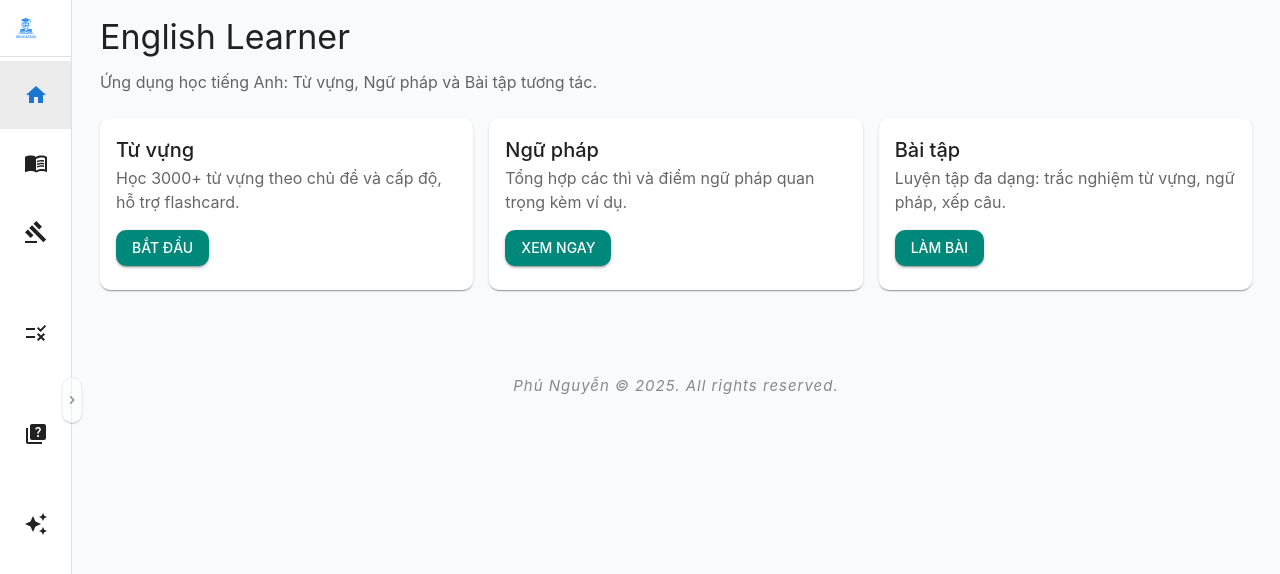
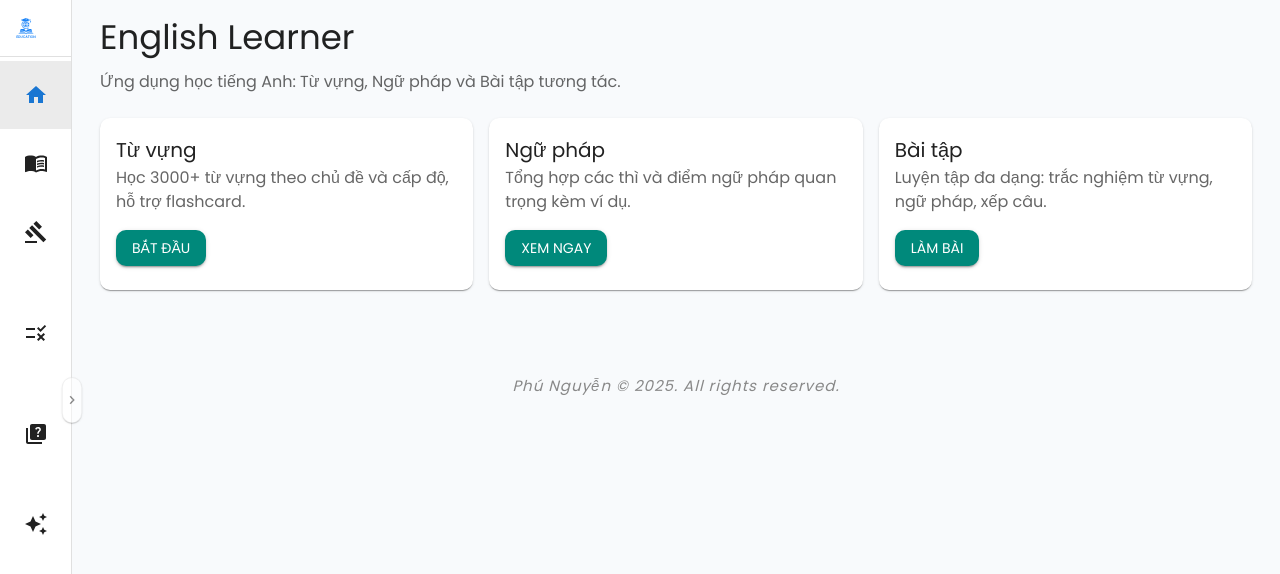
Before and after one commit to phunguyen321/english-app, a Next.js app: page / in a window 1280 px wide. Shown: the top 574 px of the page. Built offline with nearby package versions, Linux system fonts and the light colour scheme.

Commit message:
change font

```diff
--- a/src/app/globals.css
+++ b/src/app/globals.css
@@ -19,7 +19,7 @@
 body {
   color: var(--foreground);
   background: var(--background);
-  font-family: Arial, Helvetica, sans-serif;
+  font-family: var(--font-poppins), Arial, Helvetica, sans-serif;
   -webkit-font-smoothing: antialiased;
   -moz-osx-font-smoothing: grayscale;
 }
--- a/src/app/layout.tsx
+++ b/src/app/layout.tsx
@@ -1,11 +1,13 @@
 import type { Metadata } from "next";
-import { Geist, Geist_Mono } from "next/font/google";
+import { Poppins, Geist_Mono } from "next/font/google";
 import "./globals.css";
 import RootLayoutClient from "./RootLayoutClient";
 
-const geistSans = Geist({
-  variable: "--font-geist-sans",
+const poppins = Poppins({
+  variable: "--font-poppins",
   subsets: ["latin"],
+  weight: ["400", "600", "700"],
+  display: "swap",
 });
 
 const geistMono = Geist_Mono({
@@ -31,7 +33,7 @@
 }>) {
   return (
     <html lang="en">
-      <body className={`${geistSans.variable} ${geistMono.variable}`}>
+      <body className={`${poppins.variable} ${geistMono.variable}`}>
         <RootLayoutClient>{children}</RootLayoutClient>
       </body>
     </html>
--- a/src/app/page.module.css
+++ b/src/app/page.module.css
@@ -13,7 +13,7 @@
   min-height: 100svh;
   padding: 80px;
   gap: 64px;
-  font-family: var(--font-geist-sans);
+  font-family: var(--font-poppins);
 }
 
 @media (prefers-color-scheme: dark) {
--- a/src/theme.ts
+++ b/src/theme.ts
@@ -9,7 +9,8 @@
   },
   shape: { borderRadius: 10 },
   typography: {
-    fontFamily: "Inter, Roboto, Arial, sans-serif",
+    // Use the CSS variable from next/font as the primary family
+    fontFamily: "var(--font-poppins), Poppins, Roboto, Arial, sans-serif",
   },
 });
 
```
